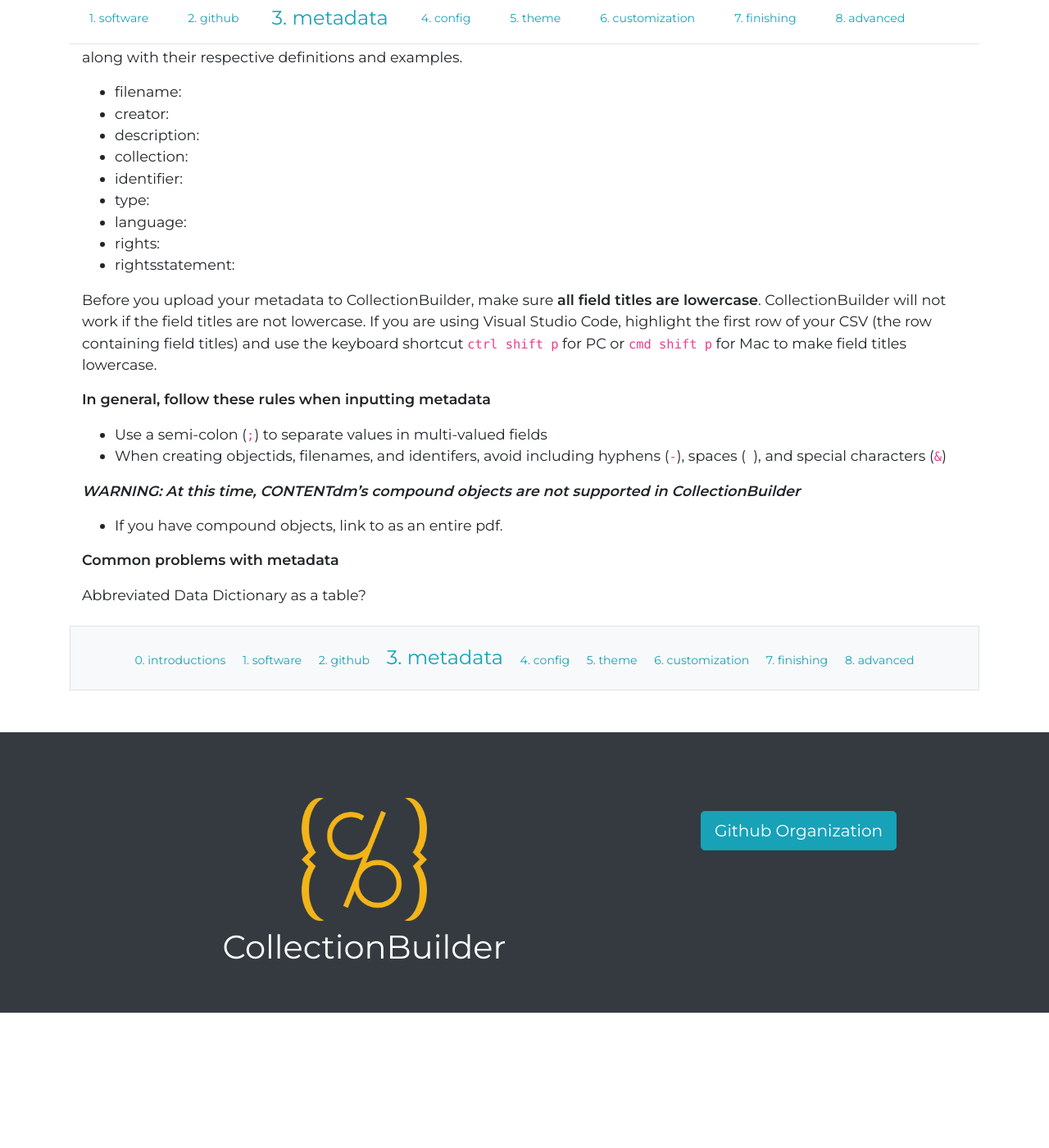
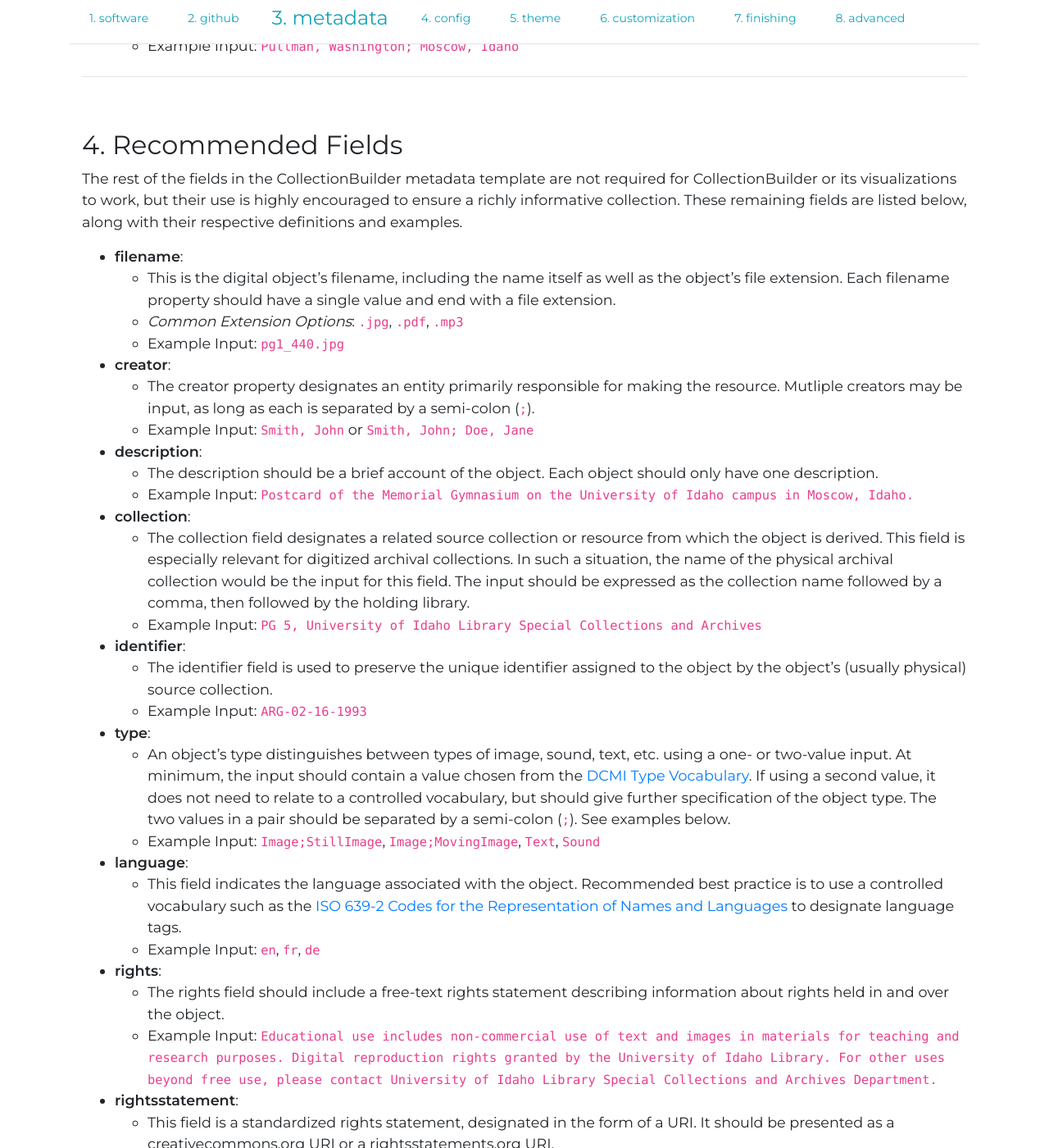
Before and after one commit to CollectionBuilder/collectionbuilder.github.io, a Jekyll site: the page built from _workshop/metadata.md, in a window 1280 px wide and 1400 px high, scrolled down 2731 px. Shown: the whole window at 82% size. Built offline with Jekyll 4.4.1, drawn with Linux system fonts in a browser that asks for light colours; before the commit the page ends 3966 px from its top, so only the background shows below that; some of the changed text lies outside the part shown.

Commit message:
more complete metadata section

```diff
--- a/_includes/docs/metadata.md
+++ b/_includes/docs/metadata.md
@@ -1,14 +1,15 @@
 [Our Metadata Page]({{'/metadata/' | relative_url}}) should help you investigate all our recommendations for the metadata.
 
 CollectionBuilder has some metadata standards and formats that you'll need to follow in order for the site to work correctly. Follow the steps below to get your metadata ready.
+
+***WARNING: At this time, CONTENTdm's compound objects are not supported in CollectionBuilder.*** *If you have a compound object, link to it as an entire pdf.*
 
 1. [Metadata Template](#template)
 2. [Required Fields](#required)
 3. [Fields for Visualizations](#vis)
 4. [Recommended Fields](#recommend)
-5. [Formatting Your Spreadsheet](#)
-6. [Uploading Your Metadata](#)
-7. [Troubleshooting](#)
+5. [Formatting Your Spreadsheet](#format)
+6. [Uploading Your Metadata](#upload)
 
 
 {:.py-4 .mt-4 #template}
@@ -28,42 +29,45 @@
 Without values in these fields, CollectionBuilder will not work properly.
 
 - **objectid**:
-    - This should be a unique string with no spaces or special characters. Underscores are okay, hyphens aren't.
-    - Example: `coll002`
+    - This is the field that CollectionBuilder uses to identify each object. This should be a unique string with no spaces or special characters. Underscores are okay, hyphens aren't.
+    - Example Input: `coll002`
 - **cdmid** (for CONTENTdm skin):
     - This is the unique identification number assigned to the item by CONTENTdm. Optimally, this should coincide with the item's objectid (ex. **objectid**: `coll002`, **cdmid**: `2`), but this correspondence is not necessary for CollectionBuilder to work.
-    - Example: `2`
+    - Example Input: `2`
 - **title**:
     - The title field is used to indicate the name of an item. This should be a short, descriptive set of words that identify the item. Each item may only have one title.
-    - Example: `Haystack Rock`
+    - Example Input: `Haystack Rock`
 - **format**:
     - This field indicates the item's media type and is the most important field for setting up the various displays and interactive visualizations. Without it, some visualizations will not work and you won't be able to browse based on item format. The input for this field should be structured according to MIME type standards, consisting of a type and a subtype concatenated with a slash (`/`) between them. The most common options for this field are listed below, but you can also [read more about other MIME types](https://www.iana.org/assignments/media-types/media-types.xhtml){:target="_blank"}.
         - Image: `image/jpeg`
         - Document: `application/pdf`
         - Audio: `audio/mp3`
-        - Video: `video/youtube`
+        - Video: `video/mp4`
+- **youtubeid** *(Only required if some of your collection objects are youtube videos)*:
+    - This is the unique string assigned to a video when it is uploaded to YouTube. An easy way to find this is to look at the url for your YouTube video. The ID will be the string attached to the end of this url: https://www.youtube.com/watch?v=
+    - Example Input: `sHhk1eAgopU`
 
 {:.py-4 .mt-4 #vis}
 ***
 
-## 3. Visualization Fields
+## 3. Fields Required for Visualizations
 CollectionBuilder uses these fields to generate contextual visualizations, including a map, timeline, and word clouds reflecting the frequency of subjects and locations in a collection.
 
 - **latitude**:
     - A geographic coordinate specifying the north-south position of an item. See our page on the map visualization to learn how to find lat/longs for your items.
-    - Example: `46.731643`
+    - Example Input: `46.731643`
 - **longitude**:
-    - A geographic coordinate specifying the north-south position of an item. See our page on the map visualization to learn how to find lat/longs for your items.
-    - Example: `-117.165625`
+    - A geographic coordinate specifying the east-west position of an item. See our page on the map visualization to learn how to find lat/longs for your items.
+    - Example Input: `-117.165625`
 - **date**:
-    - This field indicates a point in time or period of time associated with the item. Date should always be in the format `yyyy-mm-dd`, which will enable our various timeline visualizations. See our Timeline page for more details. For less exact dates, `yyyy-mm` or `yyyy` may be used.
-    - Example: `1997-07-16`
+    - This field indicates a point in time or period of time associated with the item. Date should always be in the format `yyyy-mm-dd`, which will enable our various timeline visualizations. See the [Timeline Page](theme.html#timeline-page) section for more details. For less exact dates, `yyyy-mm` or `yyyy` may be used.
+    - Example Input: `1997-07-16`, `1997-07`, `1997`
 - **subject**:
-    - The subject field contains topic(s) related to the item. This field allows for multiple subjects to be input for a single record. Each should be separated with a semi-colon (`;`). *Note: This field needs to be named 'subject' (not 'subjects')* for CollectionBuilder to work. Data in this field will create the word cloud that allows visualizations of the amount of subjects used within the collection. See our Subject page for more information.
-    - Example: `Dogs; Cats; Zebras`
+    - The subject field contains topic(s) related to the item. This field allows for multiple subjects to be input for a single record. Each should be separated with a semi-colon (`;`). *Note: This field needs to be named 'subject' (not 'subjects') for CollectionBuilder to work.* Data in this field will create the word cloud that allows users to visualize the amount of subjects used within the collection. See the [Subjects Page](theme.html#subjects-page) section for more information.
+    - Example Input: `Dogs; Cats; Zebras`
 - **location**:
-    - This field designates a geographic location(s) to which the item is tied. Much like the subject field, this field will build a tag cloud of the most used locations in your collection. See the location page for more information. Be sure to separate multiple location entries for a single record with a semi-colon (`;`).
-    - Example: `Pullman, Washington; Moscow, Idaho`
+    - This field designates a geographic location(s) to which the item is tied. Much like the subject field, this field will build a tag cloud of the most used locations in your collection. See the [Locations Page](theme.html#locations-page) section for more information. Be sure to separate multiple location entries for a single record with a semi-colon (`;`).
+    - Example Input: `Pullman, Washington; Moscow, Idaho`
 
 {:.py-4 .mt-4 #recommend}
 ***
@@ -71,28 +75,65 @@
 ## 4. Recommended Fields
 The rest of the fields in the CollectionBuilder metadata template are not required for CollectionBuilder or its visualizations to work, but their use is highly encouraged to ensure a richly informative collection. These remaining fields are listed below, along with their respective definitions and examples.
 
-- filename:
-- creator:
-- description:
-- collection:
-- identifier:
-- type:
-- language:
-- rights:
-- rightsstatement:
+- **filename**:
+    - This is the digital object's filename, including the name itself as well as the object's file extension. Each filename property should have a single value and end with a file extension.
+    - *Common Extension Options*: `.jpg`, `.pdf`, `.mp3`
+    - Example Input: `pg1_440.jpg`
+- **creator**:
+    - The creator property designates an entity primarily responsible for making the resource. Mutliple creators may be input, as long as each is separated by a semi-colon (`;`).
+    - Example Input: `Smith, John` or `Smith, John; Doe, Jane`
+- **description**:
+    - The description should be a brief account of the object. Each object should only have one description.
+    - Example Input: `Postcard of the Memorial Gymnasium on the University of Idaho campus in Moscow, Idaho.`
+- **collection**:
+    - The collection field designates a related source collection or resource from which the object is derived. This field is especially relevant for digitized archival collections. In such a situation, the name of the physical archival collection would be the input for this field. The input should be expressed as the collection name followed by a comma, then followed by the holding library.
+    - Example Input: `PG 5, University of Idaho Library Special Collections and Archives`
+- **identifier**:
+    - The identifier field is used to preserve the unique identifier assigned to the object by the object's (usually physical) source collection.
+    - Example Input: `ARG-02-16-1993`
+- **type**:
+    - An object's type distinguishes between types of image, sound, text, etc. using a one- or two-value input. At minimum, the input should contain a value chosen from the [DCMI Type Vocabulary](https://www.dublincore.org/specifications/dublin-core/dcmi-type-vocabulary/2003-02-12/){:target="_blank"}. If using a second value, it does not need to relate to a controlled vocabulary, but should give further specification of the object type. The two values in a pair should be separated by a semi-colon (`;`). See examples below.
+    - Example Input: `Image;StillImage`, `Image;MovingImage`, `Text`, `Sound`
+- **language**:
+    - This field indicates the language associated with the object. Recommended best practice is to use a controlled vocabulary such as the [ISO 639-2 Codes for the Representation of Names and Languages](http://www.loc.gov/standards/iso639-2/php/code_list.php){:target="_blank"} to designate language tags.
+    - Example Input: `en`, `fr`, `de`
+- **rights**:
+    - The rights field should include a free-text rights statement describing information about rights held in and over the object.
+    - Example Input: `Educational use includes non-commercial use of text and images in materials for teaching and research purposes. Digital reproduction rights granted by the University of Idaho Library. For other uses beyond free use, please contact University of Idaho Library Special Collections and Archives Department.`
+- **rightsstatement**:
+    - This field is a standardized rights statement, designated in the form of a URI. It should be presented as a creativecommons.org URI or a rightsstatements.org URI.
+    - Example Input: `http://rightsstatements.org/vocab/NoC-US/1.0/`
 
 
-Before you upload your metadata to CollectionBuilder, make sure **all field titles are lowercase**. CollectionBuilder will not work if the field titles are not lowercase. If you are using Visual Studio Code, highlight the first row of your CSV (the row containing field titles) and use the keyboard shortcut `ctrl shift p` for PC or `cmd shift p` for Mac to make field titles lowercase.
+{:.py-4 .mt-4 #format}
+***
 
-**In general, follow these rules when inputting metadata**
-- Use a semi-colon (`;`) to separate values in multi-valued fields
-- When creating objectids, filenames, and identifers, avoid including hyphens (`-`), spaces (` `), and special characters (`&`)
+## 5. Formatting Your Metadata
+Make sure you're following the guidelines below, otherwise CollectionBuilder will not work.
 
-***WARNING: At this time, CONTENTdm's compound objects are not supported in CollectionBuilder***
-- If you have compound objects, link to as an entire pdf.
+- **Fields Need To Be Lowercase**:
+    - Before you upload your metadata to CollectionBuilder, make sure **all field titles are lowercase**. CollectionBuilder will not work if the field titles are not lowercase.
+    - If you are using Visual Studio Code, there's an easy way to do this! Highlight the first row of your CSV (the row containing field titles) and use the keyboard shortcut `ctrl shift p` on PC or `cmd shift p` on Mac to make field titles lowercase.
 
-**Common problems with metadata**
+- **Use a Semi-colon**
+    - Use a semi-colon (`;`) to separate values in multi-valued fields
+
+- **Things to Avoid**
+    - When creating **objectids**, **filenames**, and **identifers**, avoid using hyphens (`-`), spaces (` `), and special characters (`&`)
 
 
+{:.py-4 .mt-4 #upload}
+***
 
-Abbreviated Data Dictionary as a table?
+## 6. Uploading Your Metadata
+
+1. **Get your metadata ready for upload:**
+    - Once you've finished creating your metadata in Google Sheets, click "File" and select "Download as Comma-separated values."
+    - Locate the metadata CSV you've just downloaded on your computer. Without opening it, name this file using all lowercase letters, no spaces, and no hyphens. (One of our examples is `idahowater.csv`)
+
+2. **Upload your metadata:**
+    - Open your CollectionBuilder repository in Visual Studio Code (see the GitHub instructions page if you need a refresher on how to do this).
+    - Open your File Explorer (PC) or Finder (Mac) and locate the CSV you just downloaded and renamed (it's probably in your "Downloads" folder). Drag and drop this file into the repository you have open in Visual Studio Code, making sure to drop it directly into the `_data` directory. ***Note: Do not confuse the `_data` directory with the `data` directory. Your metadata needs to go in the data directory with an underscore (`_`) in front of it.***
+
+3. **Nice work!**
+    - You can now move on to the [Config]({{'/workshop/config/' | relative_url}}) section of this workshop.
```
